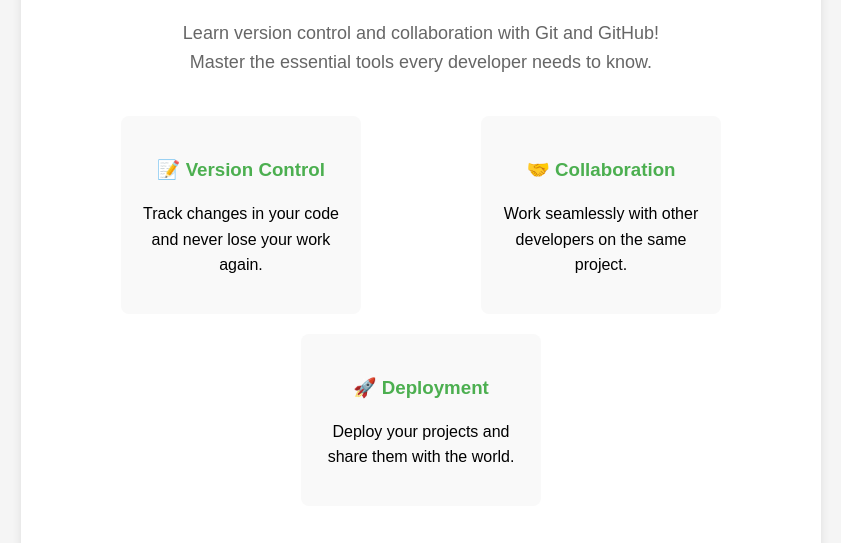
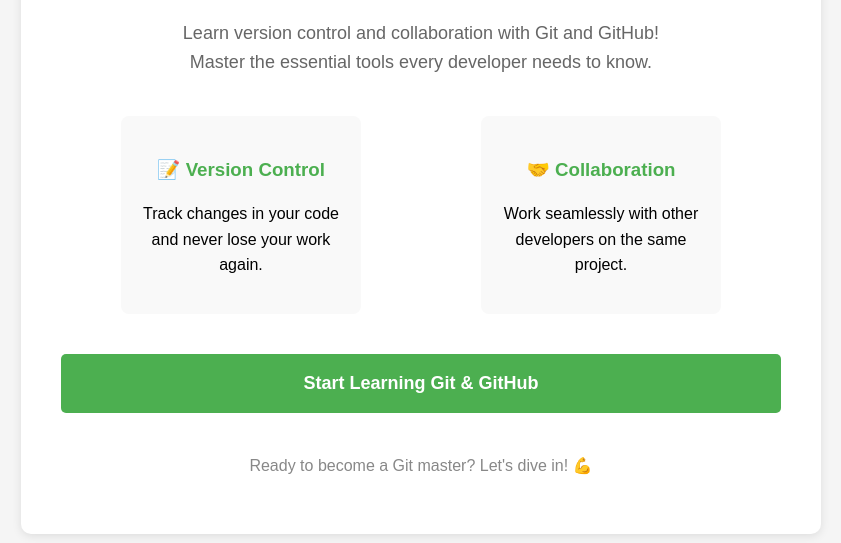
Before and after one commit to Jaixxer/MyFirstRepository, a plain HTML site: page index.html in a window 1280 px wide. Shown: the part 245-788 px from the top of the page, without its empty margins (219-1060 px from the left). Drawn offline with Linux system fonts and the light colour scheme.

Commit message:
Managers requirements fullfilled, deployment container delted

```diff
--- a/index.html
+++ b/index.html
@@ -90,10 +90,7 @@
                 <h3>🤝 Collaboration</h3>
                 <p>Work seamlessly with other developers on the same project.</p>
             </div>
-            <div class="feature">
-                <h3>🚀 Deployment</h3>
-                <p>Deploy your projects and share them with the world.</p>
-            </div>
+
         </div>
 
         <a href="#tutorial" class="start-btn">Start Learning Git & GitHub</a>
```
